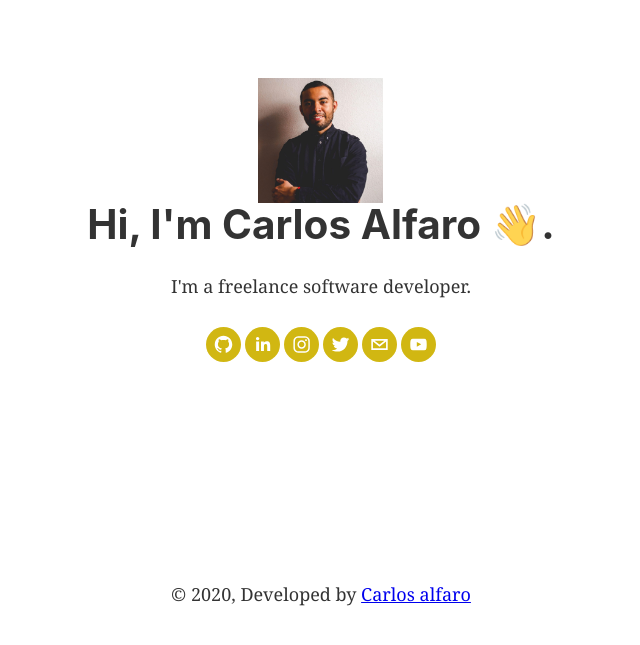
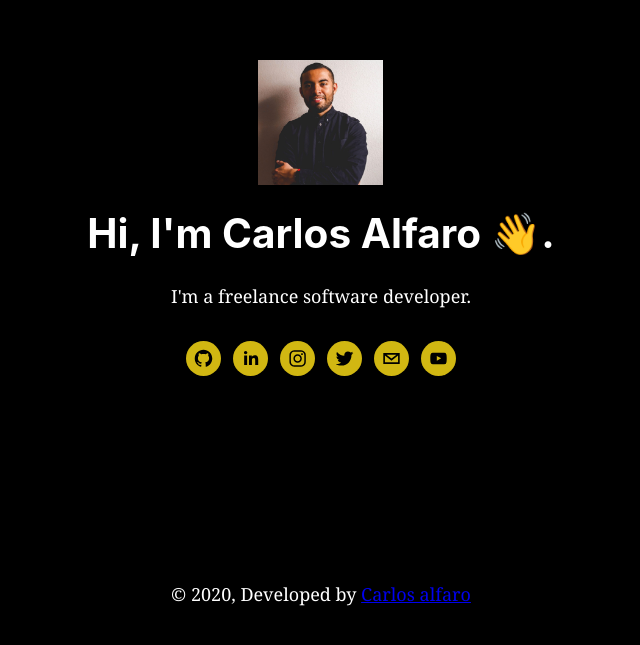
Before and after one commit to TheCarlosAlfaro/portfolio_2020, a Gatsby site: page / in a window 1280 px wide. Shown: the part 139-784 px from the top of the page, without its empty margins (319-959 px from the left). Built offline with nearby package versions, Linux system fonts and the light colour scheme; Gatsby itself is replaced by a stand-in of ours.

Commit message:
makes website dark mode only, adds margin between social icons, add margin top to main H1

```diff
--- a/src/components/layout.css
+++ b/src/components/layout.css
@@ -4,6 +4,7 @@ html {
   -webkit-text-size-adjust: 100%;
 }
 body {
+  background-color: #000;
   margin: 0;
   -webkit-font-smoothing: antialiased;
   -moz-osx-font-smoothing: grayscale;
@@ -199,7 +200,7 @@ html {
   box-sizing: inherit;
 }
 body {
-  color: hsla(0, 0%, 0%, 0.8);
+  color: hsla(115, 100%, 100%, 1);
   font-family: georgia, serif;
   font-weight: normal;
   word-wrap: break-word;
@@ -635,3 +636,14 @@ pre tt:after {
   align-items: center;
   height: 90vh;
 }
+
+.content h1 {
+  margin-top: 1.5rem;
+}
+
+@media (max-width: 764px) {
+  .content h1 {
+    margin-top: 1.5rem;
+    font-size: 1.5rem;
+  }
+}
--- a/src/pages/index.js
+++ b/src/pages/index.js
@@ -20,32 +20,32 @@ const IndexPage = ({ data }) => (
         <SocialIcon
           url="https://github.com/carlosalfarodev"
           bgColor="#d1b712"
-          style={{ height: 35, width: 35, margin: 2 }}
+          style={{ height: 35, width: 35, margin: 6 }}
         />
         <SocialIcon
           url="https://www.linkedin.com/in/carlosalfarodev/"
           bgColor="#d1b712"
-          style={{ height: 35, width: 35, margin: 2 }}
+          style={{ height: 35, width: 35, margin: 6 }}
         />
         <SocialIcon
           url="https://www.instagram.com/carlosalfarodev/"
           bgColor="#d1b712"
-          style={{ height: 35, width: 35, margin: 2 }}
+          style={{ height: 35, width: 35, margin: 6 }}
         />
         <SocialIcon
           url="https://twitter.com/carlosalfarodev"
           bgColor="#d1b712"
-          style={{ height: 35, width: 35, margin: 2 }}
+          style={{ height: 35, width: 35, margin: 6 }}
         />
         <SocialIcon
           url="mailto:info@carlosalfaro.me?subject=Carlos Alfaro Inquiry"
           bgColor="#d1b712"
-          style={{ height: 35, width: 35, margin: 2 }}
+          style={{ height: 35, width: 35, margin: 6 }}
         />
         <SocialIcon
           url="https://www.youtube.com/channel/UC5S3e876wk3AcNz2N5Y1MEA"
           bgColor="#d1b712"
-          style={{ height: 35, width: 35, margin: 2 }}
+          style={{ height: 35, width: 35, margin: 6 }}
         />
       </div>
     </div>
```
